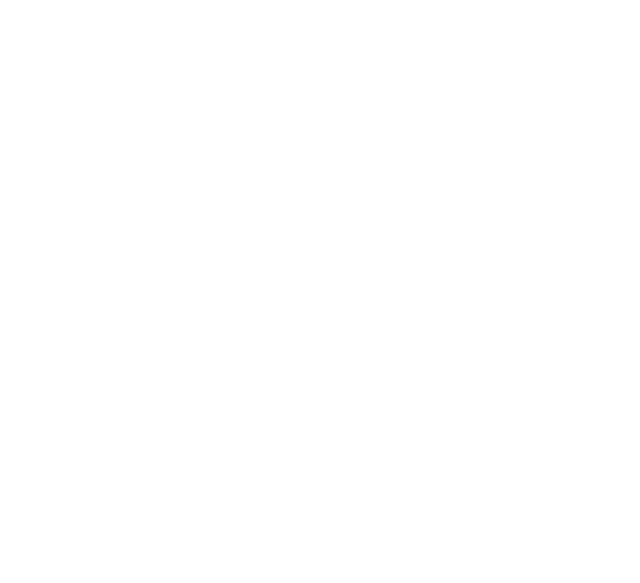
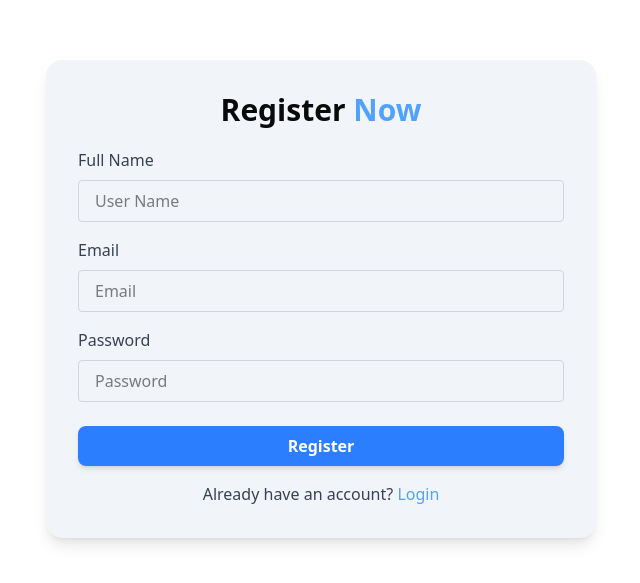
Before and after one commit to Shakiqurrahman/mediMart-client, a Next.js app: page /register in a window 1280 px wide. Shown: the part 101-684 px from the top of the page, without its empty margins (319-959 px from the left). Built offline with nearby package versions, Linux system fonts and the light colour scheme.

Commit message:
register page added

```diff
--- a/src/app/register/page.tsx
+++ b/src/app/register/page.tsx
@@ -1,5 +1,11 @@
+import RegisterForm from "@/components/modules/auth/RegisterForm";
+
 const RegisterPage = () => {
-  return <div></div>;
+  return (
+    <div>
+      <RegisterForm />
+    </div>
+  );
 };
 
 export default RegisterPage;
--- a/src/components/modules/auth/loginForm.tsx
+++ b/src/components/modules/auth/loginForm.tsx
@@ -4,7 +4,7 @@
 import { useRouter } from "next/navigation";
 import { useForm } from "react-hook-form";
 
-type FormValues = {
+export type LoginValues = {
   email: string;
   password: string;
 };
@@ -13,10 +13,10 @@
     register,
     handleSubmit,
     // formState: { errors },
-  } = useForm<FormValues>();
+  } = useForm<LoginValues>();
   const router = useRouter();
 
-  const onSubmit = async (data: FormValues) => {
+  const onSubmit = async (data: LoginValues) => {
     console.log(data);
     // try {
     //   const res = await loginUser(data);
--- a/src/components/modules/auth/registerForm.tsx
+++ b/src/components/modules/auth/registerForm.tsx
@@ -1,11 +1,101 @@
-import React from 'react';
+"use client";
 
+import Link from "next/link";
+import { useRouter } from "next/navigation";
+import { useForm } from "react-hook-form";
+
+export type RegisterValues = {
+  username: string;
+  email: string;
+  password: string;
+};
 const RegisterForm = () => {
-    return (
-        <div>
+  const {
+    register,
+    handleSubmit,
+    // formState: { errors },
+  } = useForm<RegisterValues>();
 
-        </div>
-    );
+  const router = useRouter();
+
+  const onSubmit = async (data: RegisterValues) => {
+    console.log(data);
+    // try {
+    //   const res = await registerUser(data);
+    //   if (res.success) {
+    //     alert(res.message);
+    router.push("/login");
+    //   }
+    // } catch (err: any) {
+    //   console.error(err.message);
+    //   throw new Error(err.message);
+    // }
+  };
+  return (
+    <div className="max-width h-screen flex justify-center items-center">
+      <div className="w-full max-w-[550px] mx-auto bg-slate-100 p-8 shadow-lg rounded-2xl">
+        <h1 className="text-center text-3xl font-bold mb-5">
+          Register <span className="text-blue-400">Now</span>
+        </h1>
+        <form onSubmit={handleSubmit(onSubmit)} className="text-black">
+          <div className="mb-4">
+            <label className="block text-gray-700 font-medium mb-2">
+              Full Name
+            </label>
+            <input
+              type="text"
+              {...register("username")}
+              placeholder="User Name"
+              className="w-full px-4 py-2 border border-gray-300 rounded outline-none"
+              required
+            />
+          </div>
+
+          <div className="mb-4">
+            <label className="block text-gray-700 font-medium mb-2">
+              Email
+            </label>
+            <input
+              type="email"
+              {...register("email")}
+              placeholder="Email"
+              className="w-full px-4 py-2 border border-gray-300 rounded outline-none"
+              required
+            />
+          </div>
+
+          <div className="mb-6">
+            <label className="block text-gray-700 font-medium mb-2">
+              Password
+            </label>
+            <input
+              {...register("password")}
+              type="password"
+              placeholder="Password"
+              className="w-full px-4 py-2 border border-gray-300 rounded outline-none"
+              required
+            />
+          </div>
+
+          <div className="mb-4">
+            <button
+              type="submit"
+              className="w-full bg-blue-500 text-white font-semibold py-2 px-4 rounded-md shadow-md hover:bg-blue-600"
+            >
+              Register
+            </button>
+          </div>
+
+          <p className="text-center text-gray-700">
+            Already have an account?{" "}
+            <Link className="text-blue-400 hover:underline" href="/login">
+              Login
+            </Link>
+          </p>
+        </form>
+      </div>
+    </div>
+  );
 };
 
 export default RegisterForm;
```
